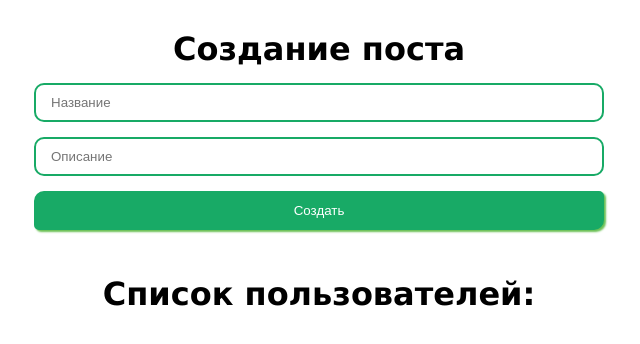
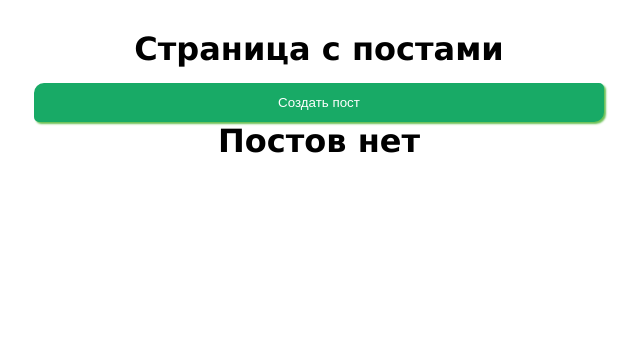
Before and after one commit to kreker2112/vue3-course, a Vue app: page / in a window 1280 px wide. Shown: the top 344 px of the page, without its empty margins (321-961 px from the left). Built offline with nearby package versions, Linux system fonts and the light colour scheme.

Commit message:
vue3-course_update

```diff
--- a/src/App.vue
+++ b/src/App.vue
@@ -1,7 +1,12 @@
 <template>
     <div class="app">
-        <PostForm @create="createPost" />
-        <PostList :posts="posts" />
+        <h1 class="header__1">Страница с постами</h1>
+        <big-button @click="ShowDialog">Создать пост</big-button>
+        <my-dialog v-model:show="dialogVisible">
+            <PostForm @create="createPost"
+        /></my-dialog>
+
+        <PostList :posts="posts" @remove="removePost" />
     </div>
 </template>
 
@@ -16,11 +21,20 @@ export default {
     data() {
         return {
             posts: [],
+            dialogVisible: false,
         }
     },
     methods: {
         createPost(post) {
             this.posts.push(post)
+            console.log(post.id)
+            this.dialogVisible = false
+        },
+        removePost(post) {
+            this.posts = this.posts.filter((item) => item.id !== post.id)
+        },
+        ShowDialog() {
+            this.dialogVisible = true
         },
     },
 }
@@ -32,4 +46,16 @@ export default {
     padding: 0;
     box-sizing: border-box;
 }
+.app {
+    max-width: 600px;
+    margin: 0 auto;
+    padding: 15px;
+}
+.header__1 {
+    margin: 15px 0 0 0;
+    text-align: center;
+    font-size: 2rem;
+    font-family: 'Lucida Sans', 'Lucida Sans Regular', 'Lucida Grande',
+        'Lucida Sans Unicode', Geneva, Verdana, sans-serif;
+}
 </style>
--- a/src/components/PostForm.vue
+++ b/src/components/PostForm.vue
@@ -1,30 +1,16 @@
 <template>
     <form class="form" @submit.prevent>
         <h4>Создание поста</h4>
-        <input
-            v-model="post.title"
-            class="input"
-            type="text"
-            placeholder="Название"
-        />
-        <input
-            v-model="post.body"
-            class="input"
-            type="text"
-            placeholder="Описание"
-        />
+        <my-input v-model="post.title" type="text" placeholder="Название" />
+        <my-input v-model="post.body" type="text" placeholder="Описание" />
 
-        <button-create @click="createPost">Создать</button-create>
+        <big-button @click="createPost">Опубликовать</big-button>
     </form>
 </template>
 
 <script>
-import ButtonCreate from '@/components/UI/ButtonCreate'
 import { v4 as uuidv4 } from 'uuid'
 export default {
-    components: {
-        ButtonCreate,
-    },
     emits: ['create'],
     data() {
         return {
@@ -37,7 +23,7 @@ export default {
 
     methods: {
         createPost() {
-            this.id = uuidv4()
+            this.post.id = uuidv4()
             this.$emit('create', this.post)
             this.post = {
                 title: '',
@@ -61,11 +47,4 @@ export default {
     font-family: 'Lucida Sans', 'Lucida Sans Regular', 'Lucida Grande',
         'Lucida Sans Unicode', Geneva, Verdana, sans-serif;
 }
-.input {
-    width: 100%;
-    border: 2px solid #18aa66;
-    padding: 10px 15px;
-    margin: 15px 0 0 0;
-    border-radius: 10px;
-}
 </style>
--- a/src/components/PostItem.vue
+++ b/src/components/PostItem.vue
@@ -8,9 +8,8 @@
                 <strong>Описание:</strong> {{ post.body }}
             </div>
         </div>
-        <div class="post__btns">
-            <button class="post__btn--redact">Редактировать</button>
-            <button class="post__btn--delete">Удалить</button>
+        <div class="post__btns--container">
+            <small-button @click="$emit('remove', post)">Удалить</small-button>
         </div>
     </div>
 </template>
@@ -23,6 +22,7 @@ export default {
             required: true,
         },
     },
+    emits: ['remove'],
 }
 </script>
 
@@ -46,7 +46,7 @@ export default {
     font-size: larger;
     font-family: Arial, Helvetica, sans-serif;
 }
-.post__btns {
+.post__btns--container {
     display: flex;
     flex-direction: column;
     justify-content: space-between;
@@ -54,24 +54,4 @@ export default {
     padding: 5px;
     border-radius: 10px;
 }
-
-.post__btn--redact {
-    background-color: #189ca5;
-    color: #fff;
-    border: none;
-    box-shadow: 2px 2px 2px red;
-    padding: 5px 10px;
-    border-radius: 10px;
-    cursor: pointer;
-}
-
-.post__btn--delete {
-    background-color: #a51818;
-    color: #fff;
-    border: none;
-    box-shadow: 2px 2px 2px #6ac054;
-    padding: 5px 10px;
-    border-radius: 10px;
-    cursor: pointer;
-}
 </style>
--- a/src/components/PostList.vue
+++ b/src/components/PostList.vue
@@ -1,8 +1,14 @@
 <template>
-    <div class="container__post">
-        <h3>Список пользователей:</h3>
-        <post-item v-for="post in posts" :key="post.id" :post="post" />
+    <div v-if="posts.length > 0" class="container__post">
+        <h3>Список постов:</h3>
+        <post-item
+            v-for="post in posts"
+            :key="post.id"
+            :post="post"
+            @remove="$emit('remove', post)"
+        />
     </div>
+    <h2 v-else class="no_posts">Постов нет</h2>
 </template>
 
 <script>
@@ -15,6 +21,7 @@ export default {
             required: true,
         },
     },
+    emits: ['remove'],
 }
 </script>
 
@@ -31,4 +38,13 @@ export default {
     font-family: 'Lucida Sans', 'Lucida Sans Regular', 'Lucida Grande',
         'Lucida Sans Unicode', Geneva, Verdana, sans-serif;
 }
+
+.no_posts {
+    display: flex;
+    justify-content: center;
+    align-items: center;
+    font-size: 2rem;
+    font-family: 'Lucida Sans', 'Lucida Sans Regular', 'Lucida Grande',
+        'Lucida Sans Unicode', Geneva, Verdana, sans-serif;
+}
 </style>
--- a/src/components/UI/ButtonCreate.vue
+++ b/src/components/UI/BigButton.vue
@@ -1,13 +1,13 @@
+<!-- eslint-disable vue/component-definition-name-casing -->
 <template>
-    <div class="btn_container">
-        <button class="button">
-            <slot></slot>
-        </button>
-    </div>
+    <button class="button">
+        <slot></slot>
+    </button>
 </template>
 
 <script>
-export default { name: 'MyButton' }
+// eslint-disable-next-line vue/component-definition-name-casing
+export default { name: 'big-button' }
 </script>
 
 <style scoped>
--- /dev/null
+++ b/src/components/UI/MyDialog.vue
@@ -0,0 +1,50 @@
+<template>
+    <div v-if="show" class="dialog" @click.stop="hideDialog">
+        <div class="dialog__content" @click.stop>
+            <slot></slot>
+        </div>
+    </div>
+</template>
+
+<script>
+export default {
+    // eslint-disable-next-line vue/component-definition-name-casing
+    name: 'my-dialog',
+    props: {
+        show: {
+            type: Boolean,
+            default: false,
+        },
+    },
+    emits: ['update:show'],
+    methods: {
+        hideDialog() {
+            this.$emit('update:show', false)
+        },
+    },
+}
+</script>
+
+<style scoped>
+.dialog {
+    position: fixed;
+    top: 0;
+    left: 0;
+    width: 100%;
+    height: 100%;
+    background-color: rgb(0, 0, 0, 0.5);
+    display: flex;
+    justify-content: center;
+    align-items: center;
+    z-index: 100;
+}
+
+.dialog__content {
+    margin: auto;
+    background-color: white;
+    padding: 15px;
+    border-radius: 12px;
+    min-height: 50px;
+    min-width: 300px;
+}
+</style>
--- /dev/null
+++ b/src/components/UI/MyInput.vue
@@ -0,0 +1,35 @@
+<template>
+    <input :value="modelValue" class="input" type="text" @input="updateInput" />
+</template>
+
+<script>
+export default {
+    // eslint-disable-next-line vue/component-definition-name-casing
+    name: 'my-input',
+    props: {
+        modelValue: {
+            type: [String, Number],
+            default: '',
+            required: true,
+        },
+    },
+    emits: ['update:modelValue'],
+
+    methods: {
+        updateInput(event) {
+            // eslint-disable-next-line vue/require-explicit-emits
+            this.$emit('update:modelValue', event.target.value)
+        },
+    },
+}
+</script>
+
+<style scoped>
+.input {
+    width: 100%;
+    border: 2px solid #18aa66;
+    padding: 10px 15px;
+    margin: 15px 0 0 0;
+    border-radius: 10px;
+}
+</style>
--- /dev/null
+++ b/src/components/UI/SmallButton.vue
@@ -0,0 +1,30 @@
+<template>
+    <button class="post__btn">
+        <slot></slot>
+    </button>
+</template>
+
+<script>
+export default {
+    // eslint-disable-next-line vue/component-definition-name-casing
+    name: 'small-button',
+}
+</script>
+
+<style scoped>
+.post__btn {
+    background-color: #189ca5;
+    color: #fff;
+    border: none;
+    box-shadow: 2px 2px 2px red;
+    padding: 5px 10px;
+    border-radius: 10px;
+    cursor: pointer;
+}
+.post__btn:hover {
+    background-color: #6ac054;
+    box-shadow: 2px 2px 2px #18aa66;
+    transform: scale(1.01);
+    transition: all 0.9s;
+}
+</style>
--- a/src/components/UI/index.js
+++ b/src/components/UI/index.js
@@ -1,3 +1,6 @@
-import ButtonCreate from '@/components/UI/ButtonCreate'
+import BigButton from '@/components/UI/BigButton'
+import SmallButton from '@/components/UI/SmallButton'
+import MyInput from '@/components/UI/MyInput'
+import MyDialog from '@/components/UI/MyDialog'
 
-export default [ButtonCreate]
+export default [BigButton, SmallButton, MyInput, MyDialog]
```
